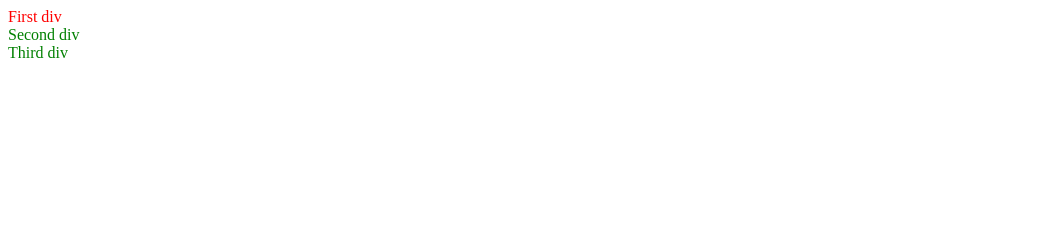
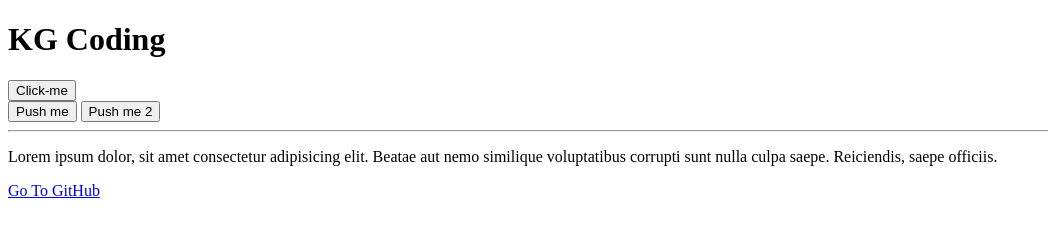
Before and after one commit to shamim2011/Git-Course-navin, a plain HTML site: page CCByPrsantJS/index.html in a window 1280 px wide. Shown: the whole page, without its empty margins (0-1048 px from the left). Drawn offline with Linux system fonts and the light colour scheme.

Commit message:
Query selector

```diff
--- a/CCByPrsantJS/index.html
+++ b/CCByPrsantJS/index.html
@@ -3,15 +3,14 @@
 <head>
   <meta charset="UTF-8">
   <meta name="viewport" content="width=device-width, initial-scale=1.0">
-  <title>Attribute</title>
-  <style>
-    #first{color: red;}
-    .second{color: green;}
-  </style>
+  <title>learning HTML</title>
 </head>
 <body>
-  <div id="first">First div</div>
-  <div class="second">Second div</div>
-  <div class="second">Third div</div>
+  <h1>KG Coding</h1>
+  <button id="click-me">Click-me</button><br>
+  <button class="my-button">Push me</button>
+  <button class="my-button">Push me 2</button><hr>
+  <p>Lorem ipsum dolor, sit amet consectetur adipisicing elit. Beatae aut nemo similique voluptatibus corrupti sunt nulla culpa saepe. Reiciendis, saepe officiis.</p>
+  <a href="https://www.github.com/shamim2011/Git-Course-navin" target="_blank">Go To GitHub</a>
 </body>
 </html>
```
